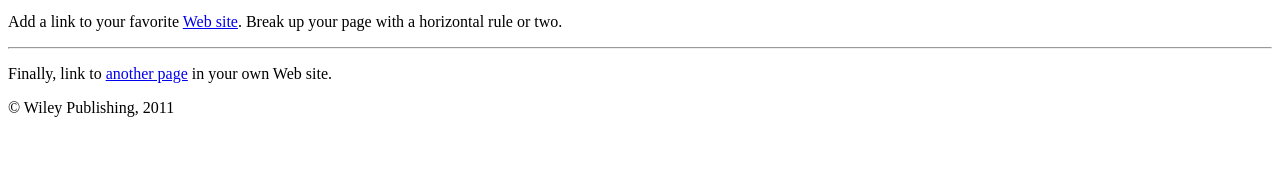
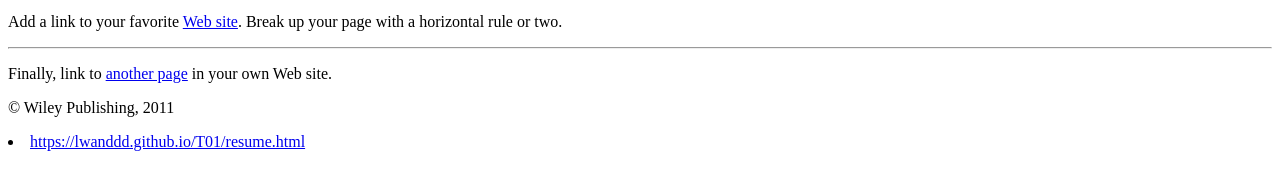
Before and after one commit to lwanddd/T01, a plain HTML site: page index.html in a window 1280 px wide. Shown: the part 489-678 px from the top of the page. Drawn offline with Linux system fonts and the light colour scheme.

Commit message:
My first page

```diff
--- a/index.html
+++ b/index.html
@@ -28,5 +28,6 @@ Break up your page with a horizontal rule or two. </p>
 site.</p>
 <!-- And add a copyright notice.-->
 <p>© Wiley Publishing, 2011</p>
+<li><a href="Resume">https://lwanddd.github.io/T01/resume.html</a></li>
 </body>
 </html>
```
